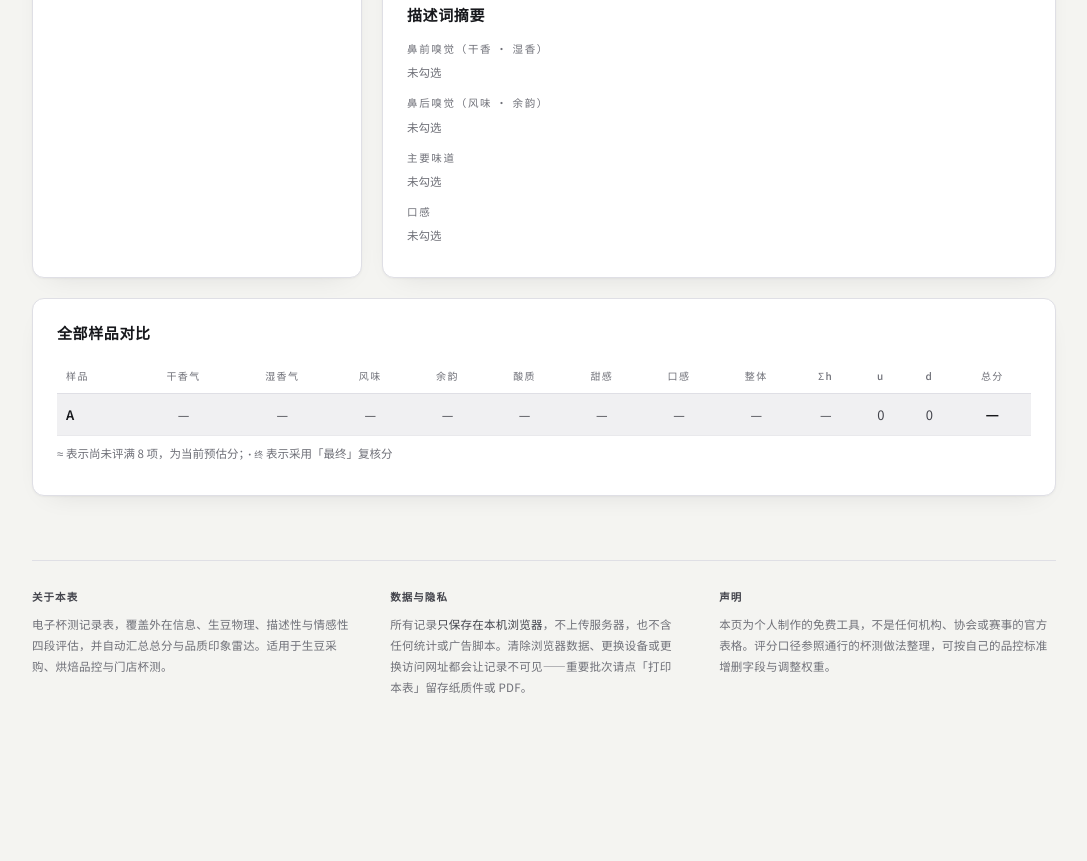
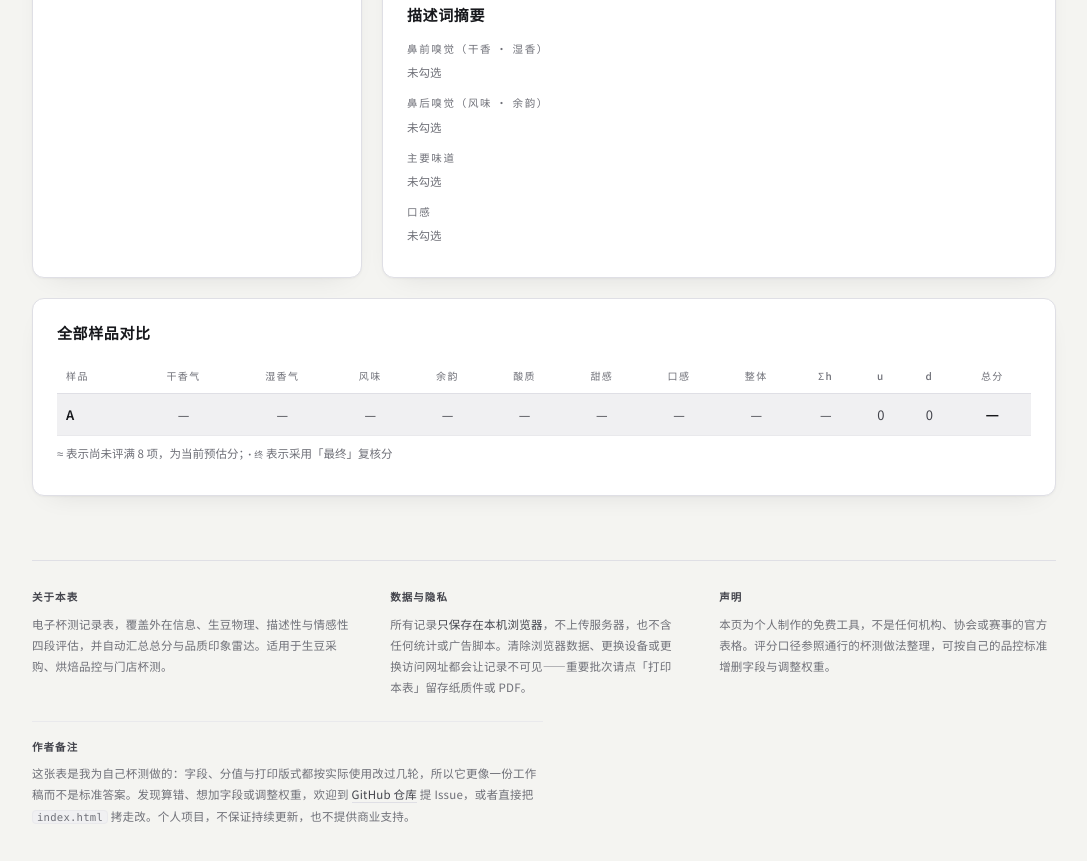
Before and after one commit to tktk05410/coffee-cupping, a plain HTML site: page index.html in a window 1280 px wide. Shown: the part 7450-8311 px from the top of the page, without its empty margins (96-1183 px from the left). Before the commit the page ends 8251 px from the top, so only its background shows below. Drawn offline with Linux system fonts and the light colour scheme.

Commit message:
Add author's note to footer

```diff
--- a/index.html
+++ b/index.html
@@ -542,8 +542,10 @@ section[id]{scroll-margin-top:112px}
 }
 .foot p{margin:0;text-align:left}
 .foot b{color:var(--ink2);font-weight:500}
+.foot code{font-family:ui-monospace,SFMono-Regular,Menlo,monospace;font-size:.92em;background:var(--surface);border:1px solid var(--line2);border-radius:4px;padding:0 4px}
 .foot a{color:var(--ink2);text-decoration:none;border-bottom:1px solid var(--line);transition:color .12s,border-color .12s}
 .foot a:hover{color:var(--ink);border-bottom-color:var(--ink3)}
+.foot-note{margin-top:22px;padding-top:15px;border-top:1px solid var(--line2);max-width:80ch}
 .foot-print{display:none}
 
 /* ── 响应式 ───────────────────────────── */
@@ -604,6 +606,7 @@ section[id]{scroll-margin-top:112px}
   .taggroup:has(> .catahint){display:none}
   /* 纸面页脚只留一行来源与免责声明 */
   .foot-grid{display:none}
+  .foot-note{display:none}
   .foot-print{display:block;text-align:center}
   body{background:#fff;font-size:11px}
   main{max-width:none;padding:0}
@@ -894,6 +897,11 @@ section[id]{scroll-margin-top:112px}
       </div>
     </div>
 
+    <div class="foot-note">
+      <h4>作者备注</h4>
+      <p>这张表是我为自己杯测做的：字段、分值与打印版式都按实际使用改过几轮，所以它更像一份工作稿而不是标准答案。发现算错、想加字段或调整权重，欢迎到 <a href="https://github.com/tktk05410/coffee-cupping">GitHub 仓库</a> 提 Issue，或者直接把 <code>index.html</code> 拷走改。个人项目，不保证持续更新，也不提供商业支持。</p>
+    </div>
+
     <div class="foot-print">咖啡杯测记录 · 记录仅存于本机浏览器 · 重要批次请打印留存</div>
   </footer>
 </main>
```
